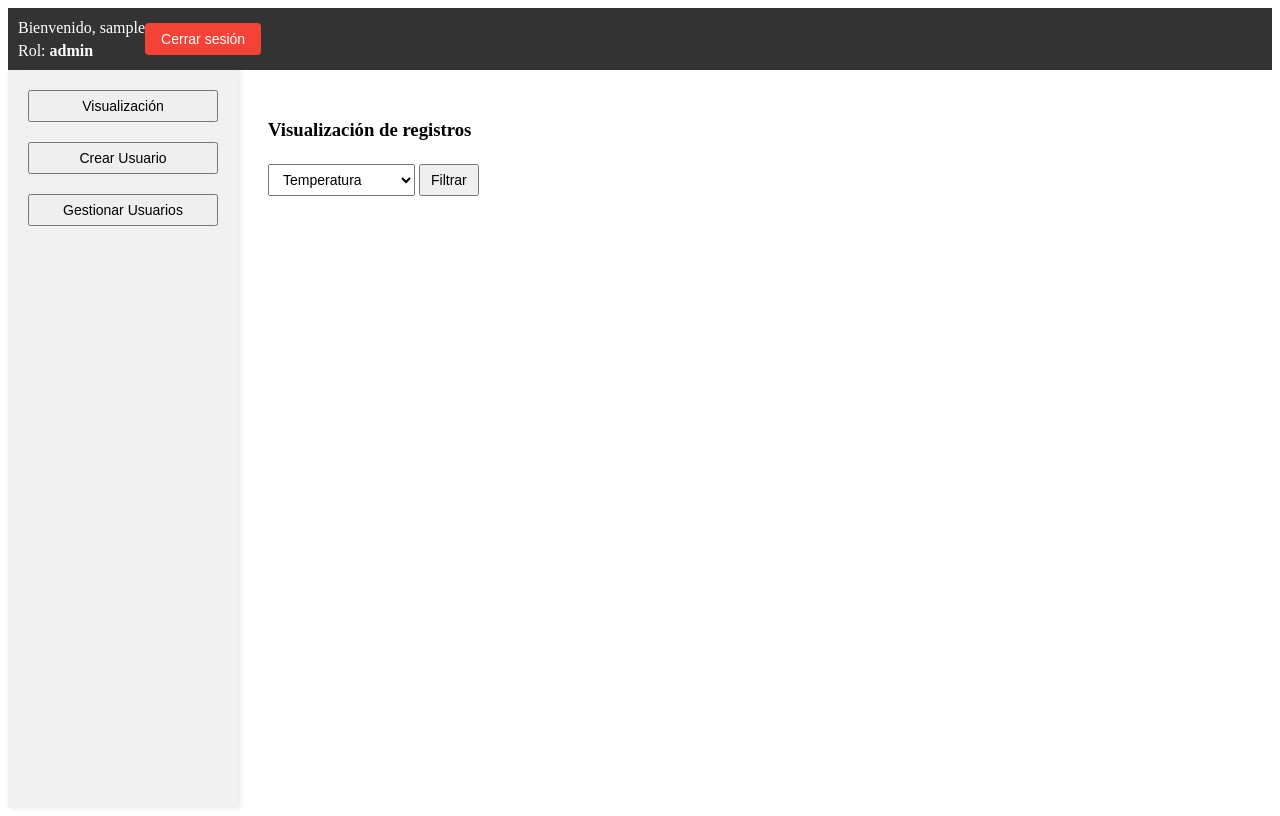
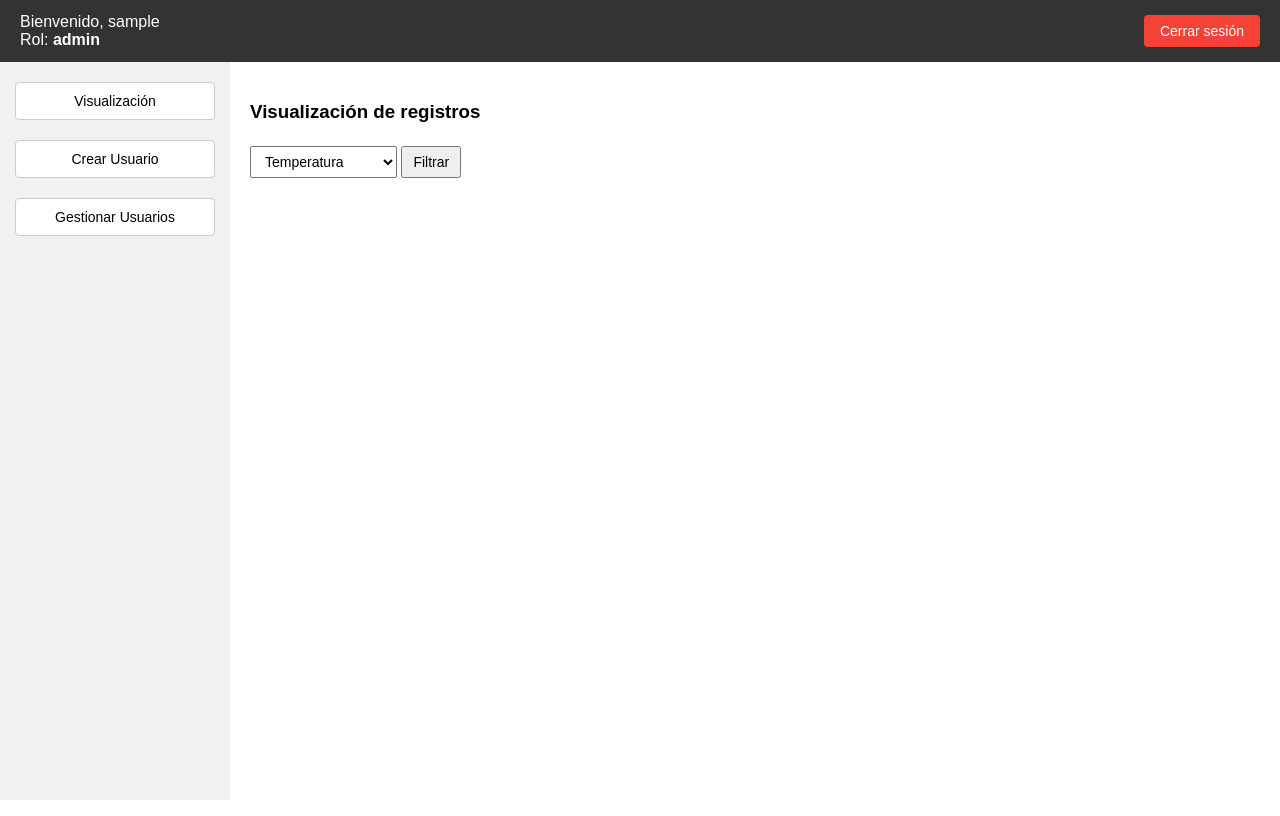
Before and after one commit to CoordinadorPG/bd_RRHH, a Flask app: page / in a window 1280 px wide. Run offline with Flask 3, Linux system fonts and the light colour scheme; the visitor is signed in with stand-in values (Sample User, id 1).

Commit message:
Update dashboard.html
ajuste botón superior

```diff
--- a/templates/dashboard.html
+++ b/templates/dashboard.html
@@ -5,6 +5,8 @@
   <link rel="stylesheet" href="https://cdnjs.cloudflare.com/ajax/libs/font-awesome/6.4.0/css/all.min.css">
   <style>
     body {
+      margin: 0;
+      font-family: Arial, sans-serif;
       display: flex;
       flex-direction: column;
       height: 100vh;
@@ -12,29 +14,16 @@
 
     .navbar {
       display: flex;
-      flex-wrap: wrap;
+      justify-content: space-between;
+      align-items: center;
       background-color: #333;
       color: white;
-      padding: 10px;
-      align-items: center;
-    }
-
-    .nav-links {
-      display: flex;
-      flex-direction: column;
-      gap: 5px;
+      padding: 10px 20px;
     }
 
     .nav-links span {
+      display: block;
       color: white;
-    }
-
-    .logout-area {
-      text-align: right;
-    }
-
-    .logout-form {
-      display: inline-block;
     }
 
     .logout-form button {
@@ -53,23 +42,28 @@
     .main-container {
       display: flex;
       flex: 1;
+      height: calc(100vh - 60px); /* Altura menos navbar */
     }
 
     .menu-lateral {
       width: 200px;
       background-color: #f1f1f1;
       padding: 15px;
-      box-shadow: 2px 0 5px rgba(0,0,0,0.1);
       display: flex;
       flex-direction: column;
       gap: 10px;
     }
 
     .menu-lateral button {
-      margin: 5px;
+      padding: 10px;
+      font-size: 14px;
+      cursor: pointer;
+      border: 1px solid #ccc;
+      background-color: white;
+      border-radius: 4px;
     }
 
-    .contenido {
+    .form-area {
       flex: 1;
       padding: 20px;
       overflow-y: auto;
@@ -77,7 +71,6 @@
 
     .form-section {
       display: none;
-      padding: 10px;
     }
 
     .form-section.active {
@@ -107,31 +100,18 @@
       display: block;
       margin-top: 10px;
     }
-
-    @media (max-width: 768px) {
-      .nav-links {
-        align-items: flex-start;
-      }
-
-      .logout-area {
-        width: 100%;
-        margin-top: 10px;
-        text-align: left;
-      }
-    }
   </style>
 </head>
 <body>
+
   <div class="navbar">
     <div class="nav-links">
       <span>Bienvenido, {{ username }}</span>
       <span>Rol: <strong>{{ rol }}</strong></span>
     </div>
-    <div class="logout-area">
     <form class="logout-form" method="GET" action="{{ url_for('logout') }}">
       <button type="submit">Cerrar sesión</button>
     </form>
-    </div>
   </div>
 
   <div class="main-container">
@@ -146,7 +126,7 @@
       {% if rol == 'admin' %}<button onclick="mostrar('gestionar_usuarios')">Gestionar Usuarios</button>{% endif %}
     </div>
 
-<div class="contenido">
+    <div class="form-area">
       {% include "secciones/temperatura.html" %}
       {% include "secciones/aceite.html" %}
       {% include "secciones/limpieza.html" %}
@@ -192,7 +172,12 @@
       const activa = document.getElementById(id);
       if (activa) activa.classList.add('active');
     }
-    {% if pestaña_activa %}mostrar('{{ pestaña_activa }}');{% else %}mostrar('temperatura');{% endif %}
+
+    {% if pestaña_activa %}
+      mostrar('{{ pestaña_activa }}');
+    {% else %}
+      mostrar('temperatura');
+    {% endif %}
   </script>
 </body>
 </html>
```
Lines whose indentation alone changed are shown as unchanged.
